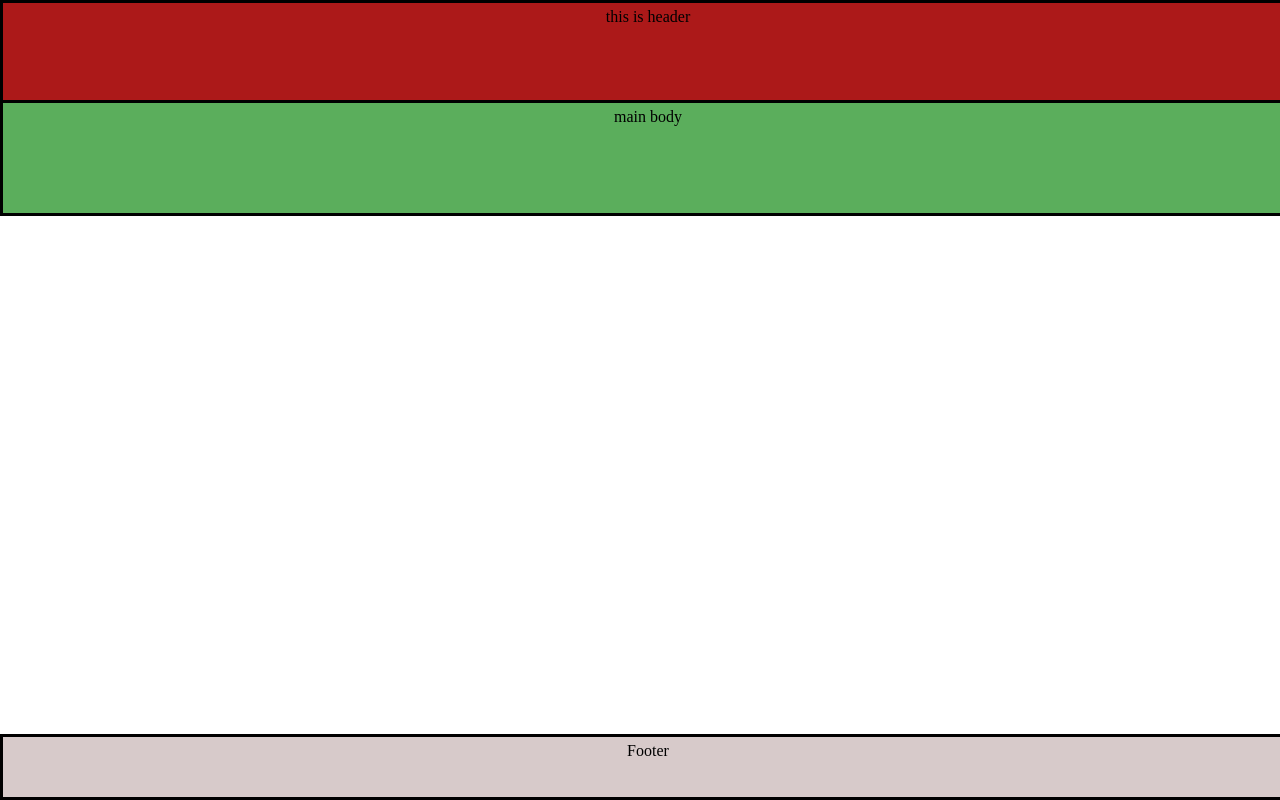
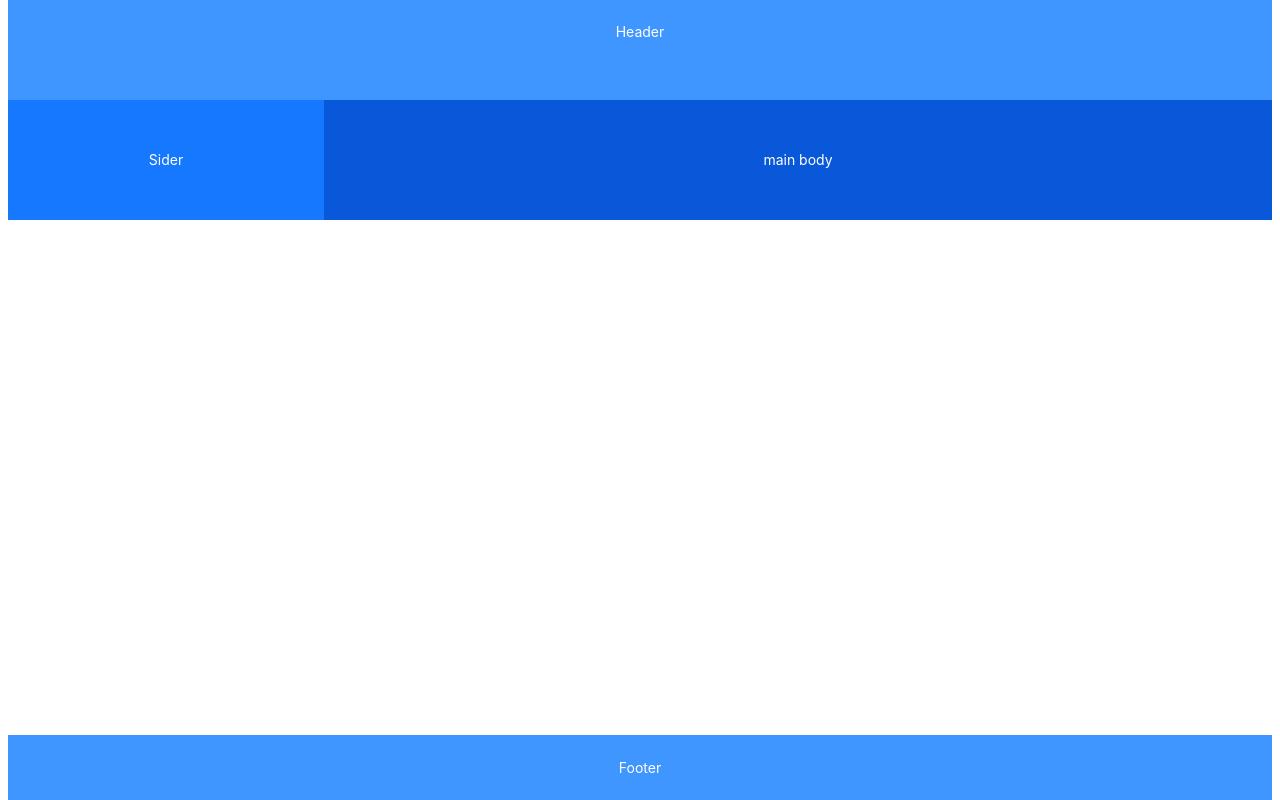
Before and after one commit to Vannha93/React-SaleWeb, a React (Vite) app: page / in a window 1280 px wide. Built offline with nearby package versions, Linux system fonts and the light colour scheme.

Commit message:
udpate design header and footer

```diff
--- a/src/components/layout/footer.css
+++ /dev/null
@@ -1,17 +0,0 @@
-.footer {
-    position: fixed;
-    left: 0;
-    bottom: 0;
-    width: 100%;
-    height: 50px;
-    background-color: rgb(215, 202, 202);
-    text-align: center;
-    padding: 5px;
-    border-style: solid;
-    border-color: rgb(0, 0, 0)ed;
-}
-
-.text_footer {
-    margin: 0;
-    padding: 0;
-}
--- a/src/components/layout/footer.jsx
+++ /dev/null
@@ -1,11 +0,0 @@
-import './footer.css';
-
-const Footer = () => {
-    return (
-        <div className="footer">
-            <p className='text_footer'>Footer</p>
-        </div>
-    )
-}
-
-export default Footer
--- a/src/components/layout/header.css
+++ /dev/null
@@ -1,41 +0,0 @@
-.myheader {
-  position: fixed;
-  top: 0px;
-  left: 0px;
-  height: 100px;
-  width: 100%;
-  background-color: rgb(172, 25, 25);
-  text-align: center;
-  padding: 5px;
-
-  border-style: solid;
-  border-color: rgb(0, 0, 0)ed;
-}
-
-ul {
-  list-style-type: none;
-  margin: 0;
-  padding: 0;
-  overflow: hidden;
-  background-color: #333;
-}
-
-li {
-  float: left;
-}
-
-li a {
-  display: block;
-  color: white;
-  text-align: center;
-  padding: 14px 16px;
-  text-decoration: none;
-}
-
-li a:hover:not(.active) {
-  background-color: #7a9739;
-}
-
-.active {
-  background-color: #04AA6D;
-}
--- a/src/components/layout/header.jsx
+++ /dev/null
@@ -1,14 +0,0 @@
-
-import "./header.css";
-
-const Header = () => {
-
-  return (
-    <div className="myheader">
-      this is header
-    </div>
-  );
-
-};
-
-export default Header;
--- /dev/null
+++ b/src/main-body.css
@@ -0,0 +1,51 @@
+.headerStyle {
+    overflow: hidden;
+    position: fixed;
+    top: 0;
+    margin-top: 0;
+    text-align: center;
+
+    width: calc(100% - 16px);
+    max-width: calc(100% - 16px);
+    height: 100px;
+
+    color: #fff;
+    background-color: #4096ff;
+}
+
+.contentStyle {
+    margin-top: 92px;
+    text-align: center;
+    min-height: 120px;
+    line-height: 120px;
+    color: #fff;
+    background-color: #0958d9;
+}
+
+.siderStyle {
+    margin-top: 92px;
+    text-align: center;
+    line-height: 120px;
+    color: #fff;
+    background-color: #1677ff;
+}
+
+.footerStyle {
+    overflow: hidden;
+    text-align: center;
+    color: #fff;
+
+    position: fixed;
+    bottom: 0;
+
+    width: calc(100% - 16px);
+    max-width: calc(100% - 16px);
+
+    background-color: #4096ff;
+}
+
+.layoutStyle {
+    overflow: hidden;
+    width: calc(100%);
+    max-width: calc(100%);
+}
--- /dev/null
+++ b/src/main-body.jsx
@@ -0,0 +1,34 @@
+import { Outlet } from "react-router-dom";
+import { Flex, Layout } from "antd";
+import Sider from "antd/es/layout/Sider";
+import './main-body.css'
+import { Content, Footer, Header } from "antd/es/layout/layout";
+
+export default function MainBody() {
+
+  return (
+    <>
+      <Flex gap="middle" wrap>
+        <Layout className='layoutStyle'>
+
+          <Header className='headerStyle'>Header</Header>
+
+          <Layout>
+            <Sider width="25%" className='siderStyle'>
+              Sider
+            </Sider>
+
+            <Content sclassName='contentStyle'>
+              <Outlet />
+            </Content>
+          </Layout>
+
+          <Footer className='footerStyle'>
+            Footer
+          </Footer>
+        </Layout>
+      </Flex>
+
+    </>
+  );
+}
--- a/src/mainBody.jsx
+++ /dev/null
@@ -1,14 +0,0 @@
-import { Outlet } from "react-router-dom";
-import Header from "./components/layout/header";
-import Footer from "./components/layout/footer";
-
-export default function MainBody() {
-
-    return (
-        <>
-            <Header />
-            <Outlet />
-            <Footer />
-        </>
-    );
-}
--- a/src/pages/home.css
+++ /dev/null
@@ -1,13 +0,0 @@
-.home {
-    position: fixed;
-    top: 100px;
-    left: 0px;
-    height: 100px;
-    width: 100%;
-    background-color: rgb(91, 174, 92);
-    text-align: center;
-    padding: 5px;
-
-    border-style: solid;
-    border-color: rgb(0, 0, 0)ed;
-}
--- a/src/pages/home.jsx
+++ b/src/pages/home.jsx
@@ -1,9 +1,9 @@
-import "./home.css"
+import "../main-body.css"
 
 export default function HomePage() {
 
     return (
-        <div className="home">
+        <div className="contentStyle">
             main body
         </div>
     );
--- /dev/null
+++ b/src/pages/products.jsx
@@ -0,0 +1,8 @@
+export default function Products() {
+
+    return (
+        <div>
+            Product
+        </div>
+    );
+}
```
Also changed, not shown: src/main.jsx (+4 -4 lines), src/main.css (deleted).
